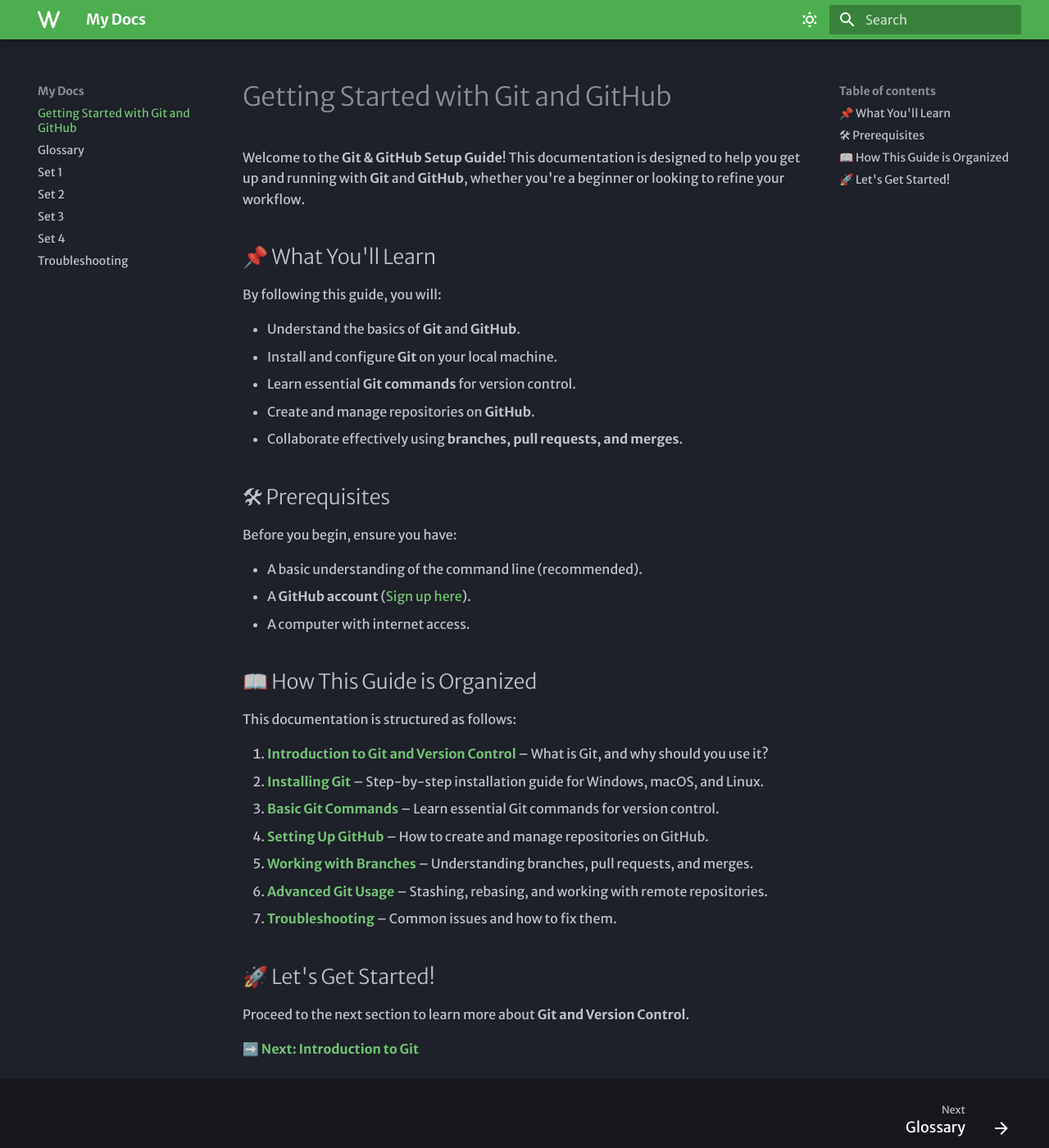
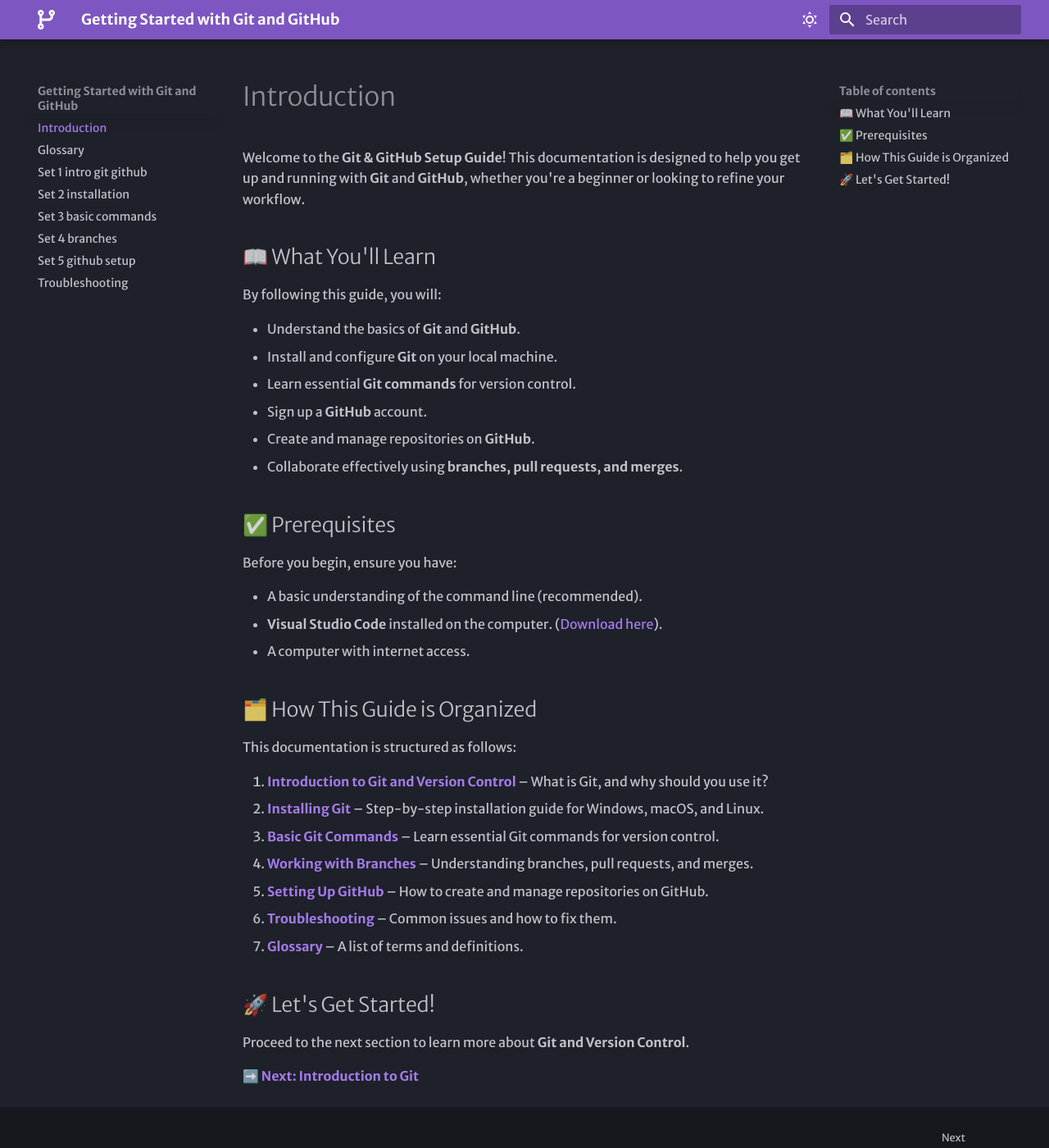
Before and after one commit to bchan158/COMM-MkDocs-Project, an MkDocs documentation site: the page built from docs/index.md, in a window 1280 px wide and 1400 px high. Shown: the whole window at 82% size. Built offline with MkDocs 1.6.1 and Material for MkDocs 9.7.7, drawn with Linux system fonts in a browser that asks for light colours; some web fonts are replaced.

Commit message:
Modify contents in index.md

```diff
--- a/docs/index.md
+++ b/docs/index.md
@@ -1,36 +1,37 @@
-# Getting Started with Git and GitHub
+# Introduction
 
 Welcome to the **Git & GitHub Setup Guide**! This documentation is designed to help you get up and running with **Git** and **GitHub**, whether you're a beginner or looking to refine your workflow.
 
-## 📌 What You'll Learn
+## 📖 What You'll Learn
 
 By following this guide, you will:
 
 - Understand the basics of **Git** and **GitHub**.
 - Install and configure **Git** on your local machine.
 - Learn essential **Git commands** for version control.
+- Sign up a **GitHub** account.
 - Create and manage repositories on **GitHub**.
 - Collaborate effectively using **branches, pull requests, and merges**.
 
-## 🛠 Prerequisites
+## ✅ Prerequisites
 
 Before you begin, ensure you have:
 
 - A basic understanding of the command line (recommended).
-- A **GitHub account** ([Sign up here](https://github.com)).
+- **Visual Studio Code** installed on the computer. ([Download here](https://code.visualstudio.com/Download)).
 - A computer with internet access.
 
-## 📖 How This Guide is Organized
+## 🗂️ How This Guide is Organized
 
 This documentation is structured as follows:
 
-1. **[Introduction to Git and Version Control](1-intro.md)** – What is Git, and why should you use it?
-2. **[Installing Git](2-installation.md)** – Step-by-step installation guide for Windows, macOS, and Linux.
-3. **[Basic Git Commands](3-basic-commands.md)** – Learn essential Git commands for version control.
-4. **[Setting Up GitHub](4-github-setup.md)** – How to create and manage repositories on GitHub.
-5. **[Working with Branches](5-branches.md)** – Understanding branches, pull requests, and merges.
-6. **[Advanced Git Usage](6-advanced.md)** – Stashing, rebasing, and working with remote repositories.
-7. **[Troubleshooting](7-troubleshooting.md)** – Common issues and how to fix them.
+1. **[Introduction to Git and Version Control](set-1-intro-git-github.md)** – What is Git, and why should you use it?
+2. **[Installing Git](set-2-installation.md)** – Step-by-step installation guide for Windows, macOS, and Linux.
+3. **[Basic Git Commands](set-3-basic-commands.md)** – Learn essential Git commands for version control.
+4. **[Working with Branches](set-4-branches.md)** – Understanding branches, pull requests, and merges.
+5. **[Setting Up GitHub](set-5-github-setup.md)** – How to create and manage repositories on GitHub.
+6. **[Troubleshooting](troubleshooting.md)** – Common issues and how to fix them.
+7. **[Glossary](glossary.md)** – A list of terms and definitions.
 
 ## 🚀 Let's Get Started!
 
--- a/mkdocs.yml
+++ b/mkdocs.yml
@@ -1,12 +1,12 @@
-site_name: My Docs
-site_url: https://sitename.example
+site_name: Getting Started with Git and GitHub
+site_url: ""
 theme:
   name: material
   font:
     text: Merriweather Sans
     code: Red Hat Mono
   icon:
-    logo: fontawesome/solid/w
+    logo: fontawesome/solid/code-branch
   features:
     - navigation.footer
   palette:
@@ -15,16 +15,16 @@
       toggle:
         icon: material/weather-sunny
         name: Dark mode
-      primary: green
-      accent: deep purple
+      primary: deep purple
+      accent: green
 
     # Light Mode
     - scheme: default
       toggle:
         icon: material/weather-night
         name: Light mode
-      primary: blue
-      accent: deep orange
+      primary: deep orange
+      accent: blue
 
 markdown_extensions:
   - attr_list
```
Also changed, not shown: docs/set-1-intro-git-github.md (added), docs/set-1.md (deleted), docs/set-2-installation.md (added), docs/set-2.md (deleted), docs/set-3-basic-commands.md (added), docs/set-3.md (deleted), docs/set-4-branches.md (added), docs/set-4.md (deleted), docs/set-5-github-setup.md (added).
